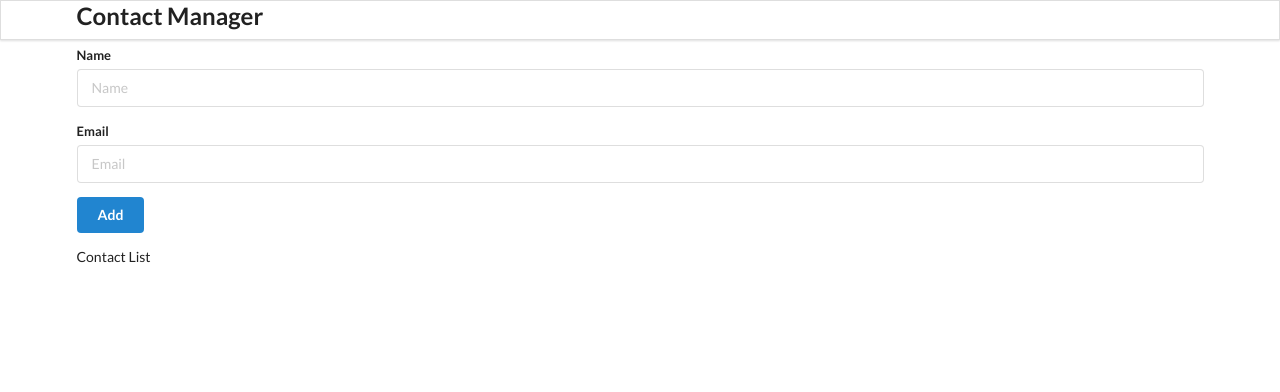
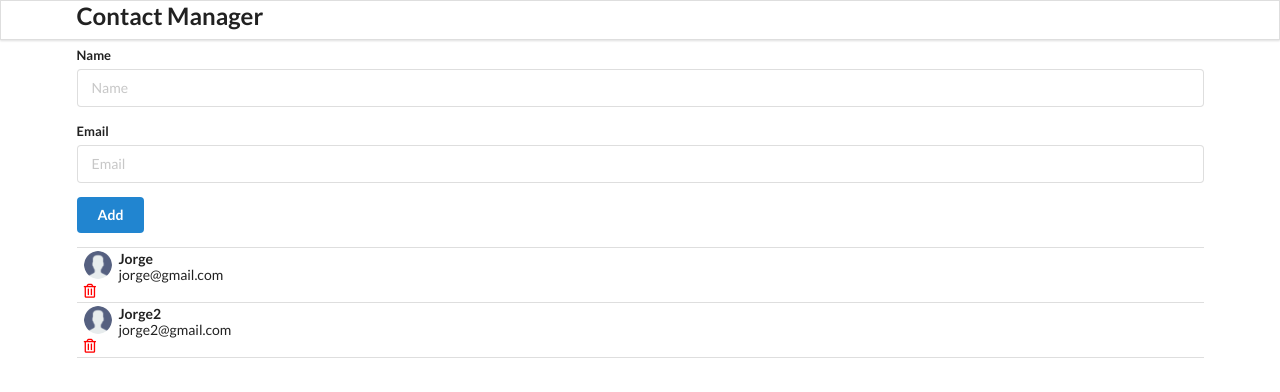
Before and after one commit to JorgeDaSilva72/contact-app-react, a React (Create React App) app: page / in a window 1280 px wide. Shown: the top 392 px of the page. Built offline with nearby package versions, Linux system fonts and the light colour scheme.

Commit message:
passage des contacts stockés en dur vers le composant ContactList grace aux props

```diff
--- a/src/components/App.js
+++ b/src/components/App.js
@@ -4,11 +4,23 @@ import AddContact from "./AddContact";
 import ContactList from "./ContactList";
 
 function App() {
+  const contacts = [
+    {
+      id: "1",
+      name: "Jorge",
+      email: "jorge@gmail.com",
+    },
+    {
+      id: "2",
+      name: "Jorge2",
+      email: "jorge2@gmail.com",
+    },
+  ];
   return (
     <div className="ui container">
       <Header />
       <AddContact />
-      <ContactList />
+      <ContactList contacts={contacts} />
     </div>
   );
 }
--- /dev/null
+++ b/src/components/ContactCard.js
@@ -0,0 +1,21 @@
+import React from "react";
+import user from "../images/user.png";
+
+const ContactCard = (props) => {
+  const { id, name, email } = props.contact;
+  return (
+    <div className="item">
+      <img className="ui avatar image" src={user} alt="user" />
+      <div className="content">
+        <div className="header">{name}</div>
+        <div>{email}</div>
+      </div>
+      <i
+        className="trash alternate outline icon"
+        style={{ color: "red", marginTop: "7px" }}
+      ></i>
+    </div>
+  );
+};
+
+export default ContactCard;
--- a/src/components/ContactList.js
+++ b/src/components/ContactList.js
@@ -1,7 +1,13 @@
 import React from "react";
+import ContactCard from "./ContactCard";
 
 const ContactList = (props) => {
-  return <div className="ui celled list">Contact List</div>;
+  console.log(props);
+
+  const renderContactList = props.contacts.map((contact) => {
+    return <ContactCard contact={contact} />;
+  });
+  return <div className="ui celled list">{renderContactList}</div>;
 };
 
 export default ContactList;
```
